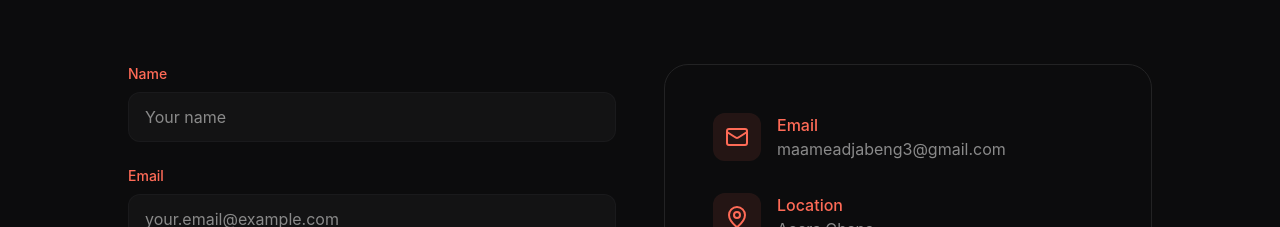
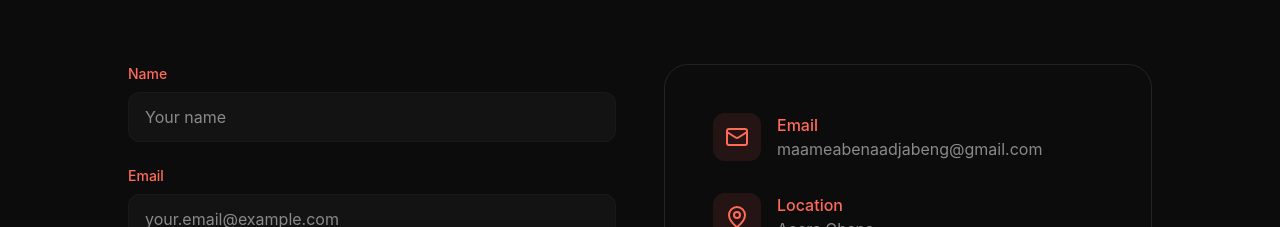
Before and after one commit to maamedtr5/Personal-portfolio-app, a React (Vite) app: page / in a window 1280 px wide. Shown: the part 5961-6188 px from the top of the page. Built offline with nearby package versions, Linux system fonts and the light colour scheme.

Commit message:
email update

```diff
--- a/src/sections/Contact.jsx
+++ b/src/sections/Contact.jsx
@@ -7,8 +7,8 @@ const contactInfo = [
   {
     icon: "Mail",
     label: "Email",
-    value: "maameadjabeng3@gmail.com",
-    href: "mailto:maameadjabeng3@gmail.com",
+    value: "maameabenaadjabeng@gmail.com",
+    href: "mailto:maameabenaadjabeng@gmail.com",
   },
   {
     icon: "MapPin",
```
